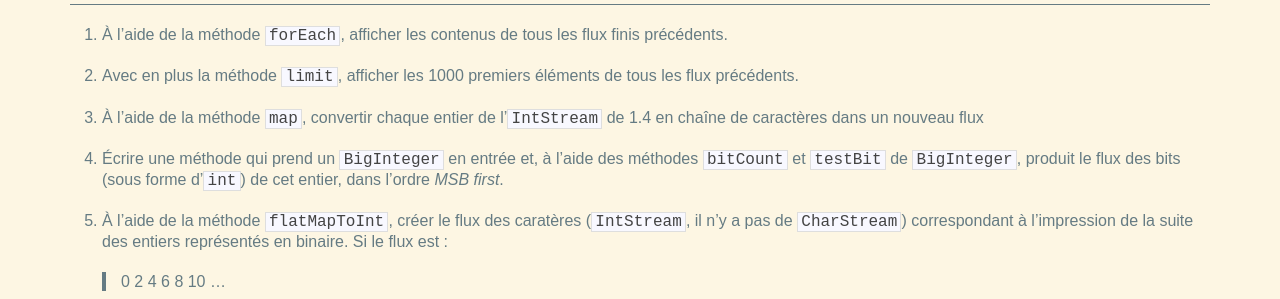
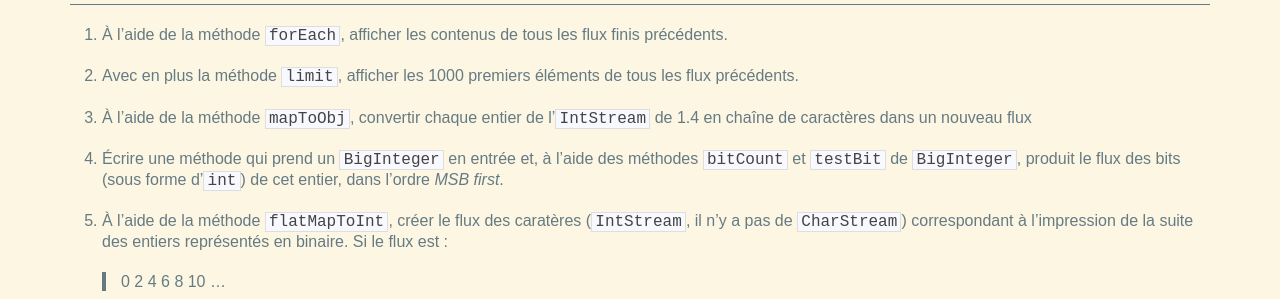
Before and after one commit to lacl-upec/m1javaa, a Jekyll site: the page built from _posts/2015-11-17-TP 4.md, in a window 1280 px wide. Shown: the part 522-821 px from the top of the page. Built offline with Jekyll 4.4.1, drawn with Linux system fonts in a browser that asks for light colours.

Commit message:
Created :_posts/2015-11-17-TP 4.md

```diff
--- a/_posts/2015-11-17-TP 4.md
+++ b/_posts/2015-11-17-TP 4.md
@@ -25,7 +25,7 @@ Exercice 2. Utilisation
 
 2. Avec en plus la méthode `limit`, afficher les 1000 premiers éléments de tous les flux précédents.
 
-3. À l'aide de la méthode `map`, convertir chaque entier  de l'`IntStream` de 1.4 en chaîne de caractères dans un nouveau flux
+3. À l'aide de la méthode `mapToObj`, convertir chaque entier  de l'`IntStream` de 1.4 en chaîne de caractères dans un nouveau flux
 
 4. Écrire une méthode qui prend un `BigInteger` en entrée et, à l'aide des méthodes `bitCount` et `testBit` de `BigInteger`, produit le flux des bits (sous forme d'`int`) de cet entier, dans l'ordre *MSB first*.
 
```
